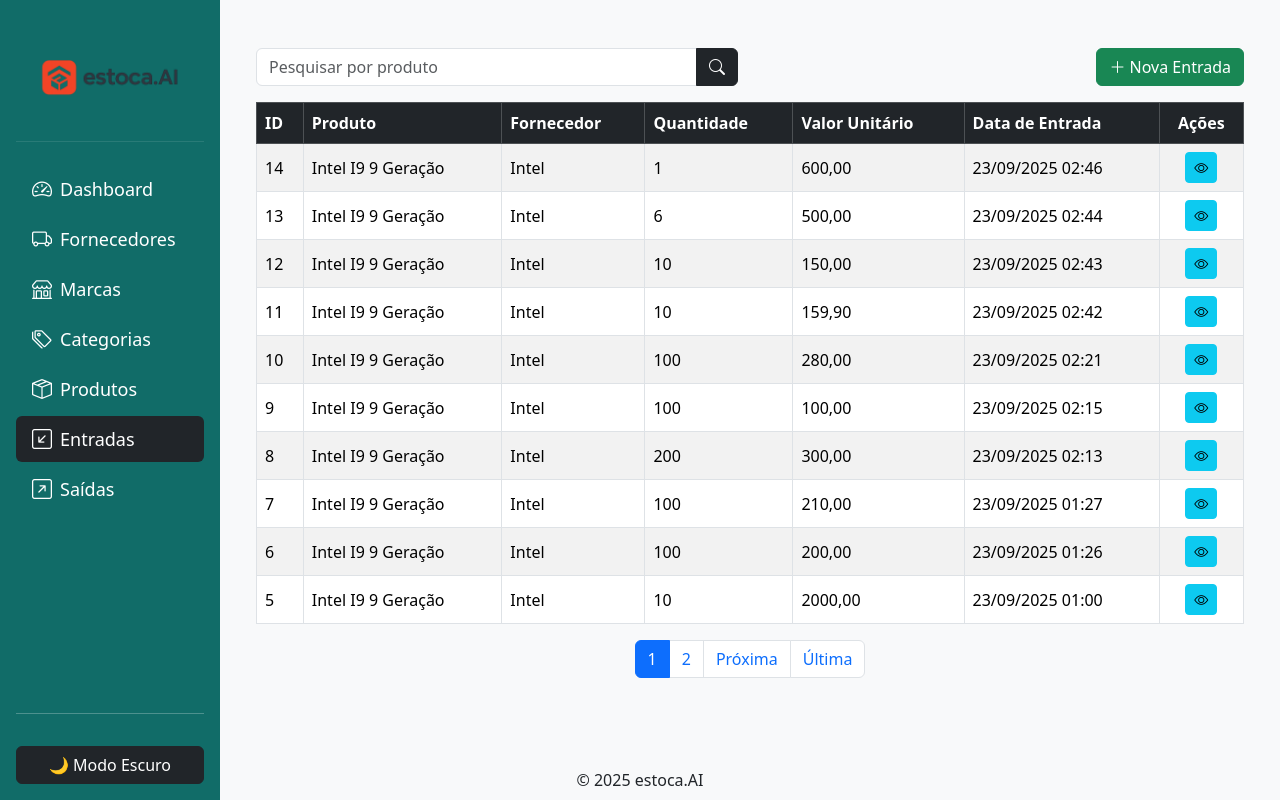
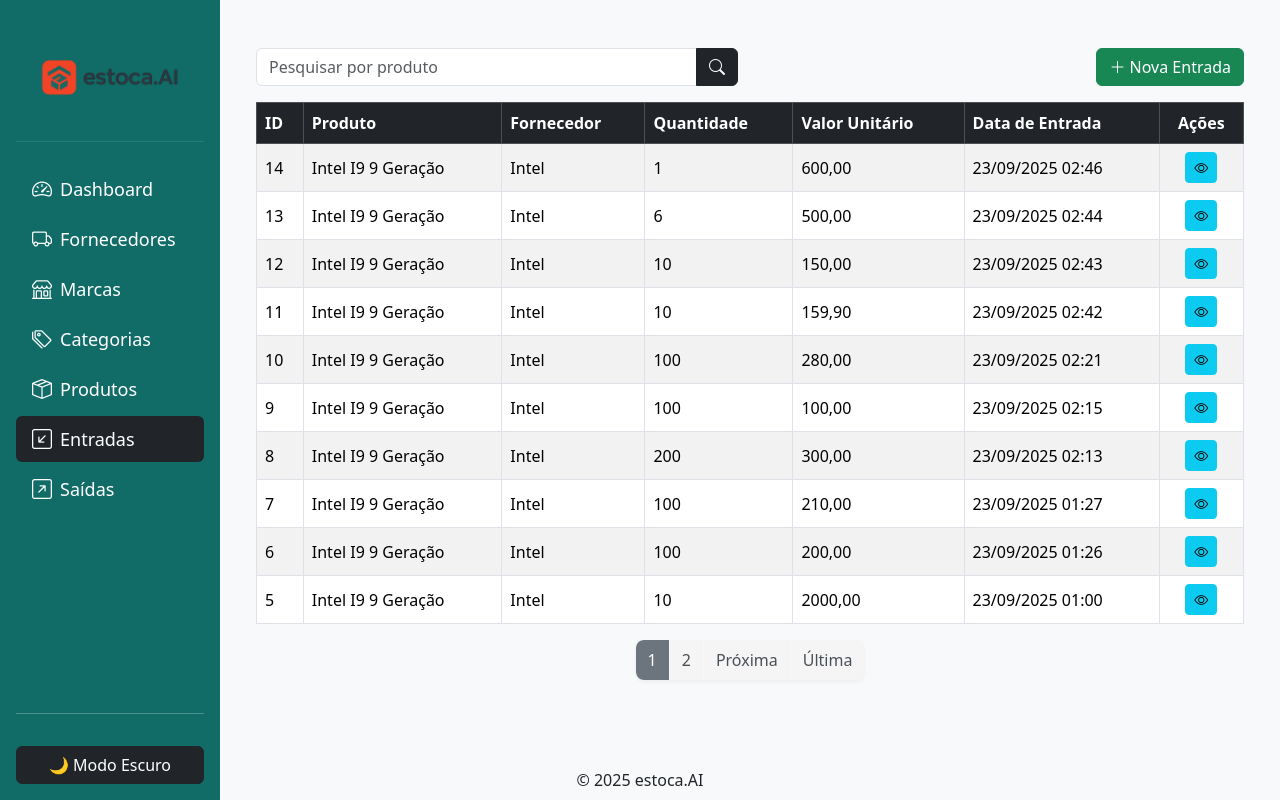
Before and after one commit to jfoj-dev/forecast-ai, a Django app: page /inflows/list/ in a window 1280 px wide. Run offline with Django 5.2, Linux system fonts and the light colour scheme; data comes from the database, SQL or seed files in the repository.

Commit message:
Ajuste da paginacao

```diff
--- a/app/static/app/css/estilo.css
+++ b/app/static/app/css/estilo.css
@@ -134,3 +134,38 @@
 html, body {
     overflow-x: hidden;
 }
+
+/* Container da paginação */
+.pagination-gray {
+  border-radius: 8px;
+  overflow: hidden;
+  display: inline-flex;
+  box-shadow: 0 2px 4px rgba(0,0,0,0.05);
+}
+
+/* Links da paginação */
+.pagination-gray .page-link {
+  background-color: #f5f5f5;
+  color: #495057;
+  border: none;
+  padding: 0.5rem 0.75rem;
+  transition: background 0.2s, color 0.2s;
+}
+
+/* Página ativa */
+.pagination-gray .page-item.active .page-link {
+  background-color: #6c757d;
+  color: #fff;
+  font-weight: 500;
+}
+
+/* Hover */
+.pagination-gray .page-link:hover {
+  background-color: #dee2e6;
+  color: #212529;
+}
+
+/* Pequeno espaçamento entre itens */
+.pagination-gray .page-item:not(:last-child) .page-link {
+  margin-right: 2px;
+}
--- a/app/templates/components/_pagination.html
+++ b/app/templates/components/_pagination.html
@@ -1,16 +1,12 @@
 {% if page_obj.has_other_pages %}
-  <nav>
-    <ul class="pagination justify-content-center">
+  <nav class="d-flex justify-content-center">
+    <ul class="pagination pagination-gray">
       {% if page_obj.has_previous %}
         <li class="page-item">
-          <a class="page-link" href="?page=1">
-            Primeira
-          </a>
+          <a class="page-link" href="?page=1">Primeira</a>
         </li>
         <li class="page-item">
-          <a class="page-link" href="?page={{ page_obj.previous_page_number }}">
-            Anterior
-          </a>
+          <a class="page-link" href="?page={{ page_obj.previous_page_number }}">Anterior</a>
         </li>
       {% endif %}
 
@@ -18,15 +14,11 @@
         {% if page_number <= page_obj.number|add:3 and page_number >= page_obj.number|add:-3 %}
           {% if page_obj.number == page_number %}
             <li class="page-item active">
-              <a class="page-link" href="?page={{ page_number }}">
-                {{ page_number }}
-              </a>
+              <a class="page-link" href="?page={{ page_number }}">{{ page_number }}</a>
             </li>
           {% else %}
             <li class="page-item">
-              <a class="page-link" href="?page={{ page_number }}">
-                {{ page_number }}
-              </a>
+              <a class="page-link" href="?page={{ page_number }}">{{ page_number }}</a>
             </li>
           {% endif %}
         {% endif %}
@@ -34,14 +26,10 @@
 
       {% if page_obj.has_next %}
         <li class="page-item">
-          <a class="page-link" href="?page={{ page_obj.next_page_number }}">
-            Próxima
-          </a>
+          <a class="page-link" href="?page={{ page_obj.next_page_number }}">Próxima</a>
         </li>
         <li class="page-item">
-          <a class="page-link" href="?page={{ page_obj.paginator.num_pages }}">
-            Última
-          </a>
+          <a class="page-link" href="?page={{ page_obj.paginator.num_pages }}">Última</a>
         </li>
       {% endif %}
     </ul>
```
